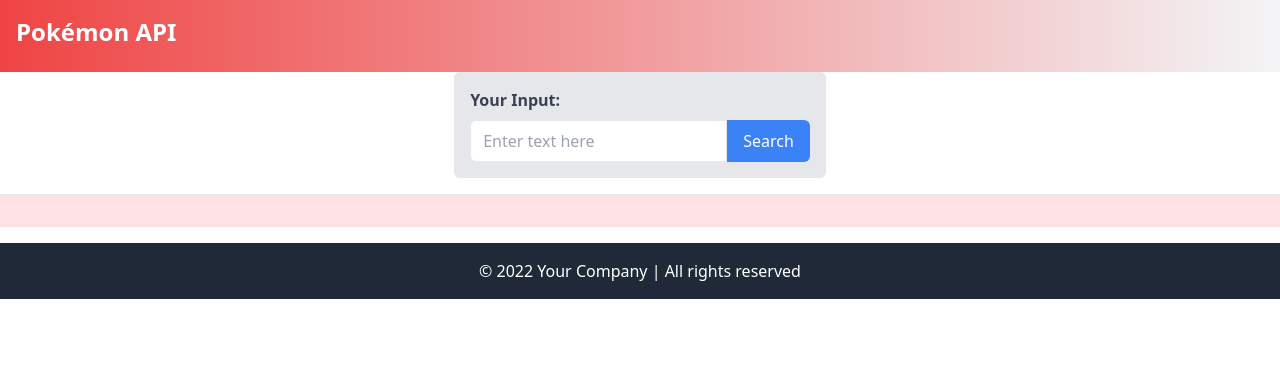
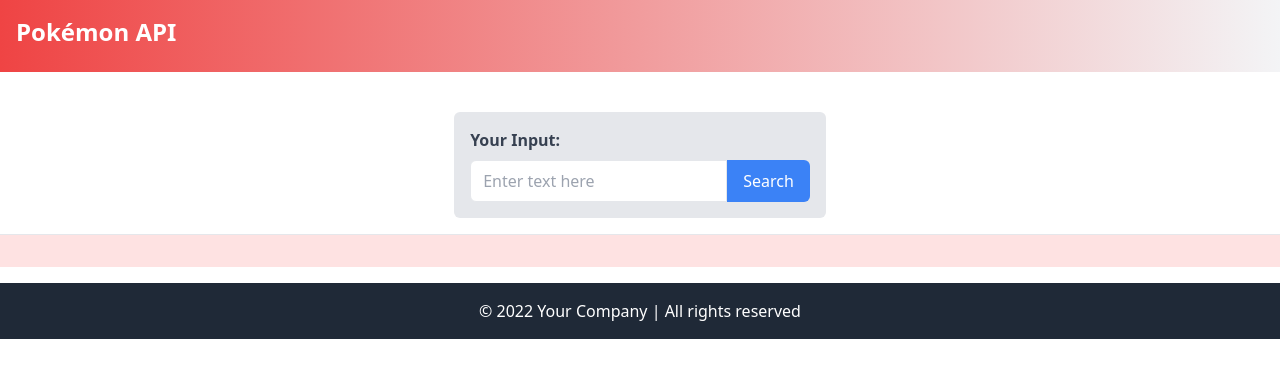
Before and after one commit to maikonweber/react-poke-api, a React (Create React App) app: page / in a window 1280 px wide. Shown: the top 378 px of the page. Built offline with nearby package versions, Linux system fonts and the light colour scheme.

Commit message:
Add Pokemon Details and Scroll

```diff
--- a/src/App.tsx
+++ b/src/App.tsx
@@ -1,40 +1,70 @@
-import React, { useState } from 'react';
+import React, { useEffect, useState } from 'react';
 import Header from './components/Header'
 import InputComponent from './components/InputComponent';
 import ScrollContainer from './components/ScrollContainer'
 import Footer from './components/Footer';
 import axios from 'axios'
+import PokemonDetailContainer from './components/PokemonDetailContainer';
 
 interface Pokemon {
   name: string;
 }
 
-const  App: React.FC = () => {
+const App: React.FC = () => {
   const [searchResults, setSearchResults] = useState<Pokemon[]>([]);
+  const [isDetailedSearch, setIsDetailedSearch] = useState<boolean>(false);
+  const [selectedPokemon, setSelectedPokemon] = useState<Pokemon | null>(null);
+
+
+  useEffect(() => {
+    //   handleSearch('')
+  }, [isDetailedSearch])
 
   const handleSearch = async (searchTerm: string) => {
+    if (searchTerm !== '') {
+      try {
+        const response = await axios.get(`https://pokeapi.co/api/v2/pokemon/${searchTerm}`)
+
+        const pokemonDetails = {
+          name: response.data.name,
+          // Add more details as needed
+        };
+
+        setIsDetailedSearch(true);
+        setSelectedPokemon(pokemonDetails);
+      } catch (error) {
+        console.error('Error fetching more items:', error);
+      }
+    } else {
       try {
         const response = await axios.get('https://pokeapi.co/api/v2/pokemon', {
           params: {
-          limit: 10,
+            limit: 5,
             offset: searchResults.length,
           },
         });
 
-      const newPokemonList = response.data.results.map((pokemon: { name: string }) => ({
+        const newPokemonList = response.data.results.map((pokemon: { name: string, url: string }) => ({
           name: pokemon.name,
+          url: pokemon.url
         }));
+        setIsDetailedSearch(false);
         setSearchResults((prevItems) => [...prevItems, ...newPokemonList]);
       } catch (error) {
         console.error('Error fetching more items:', error);
+      }
     }
   };
 
   return (
     <>
       <Header />
-    <InputComponent onSearch={handleSearch} />
-    <ScrollContainer items={searchResults} onIntersection={() => handleSearch('')}/>
+      <InputComponent onSearch={handleSearch}  />
+      {isDetailedSearch ? (
+        <PokemonDetailContainer pokemon={selectedPokemon} />
+      ) : (
+        <ScrollContainer items={searchResults} onIntersection={() => handleSearch('')} />
+      )}
       <Footer />
     </>
   );
--- a/src/components/Footer/index.tsx
+++ b/src/components/Footer/index.tsx
@@ -3,7 +3,7 @@ import React from 'react';
 
 const Footer: React.FC = () => {
   return (
-    <footer className="bg-gray-800 text-white p-4 mt-4">
+    <footer className="bg-gray-800 max-h-full text-white p-4 mt-4">
       <div className="container mx-auto">
         <p className="text-center">
           &copy; 2022 Your Company | All rights reserved
--- a/src/components/InputComponent/index.tsx
+++ b/src/components/InputComponent/index.tsx
@@ -12,7 +12,7 @@ const InputComponent: React.FC<InputComponentProps> = ({ onSearch }) => {
   };
 
   return (
-    <div className="flex items-center justify-center">
+    <div className="flex items-center mt-10 justify-center">
       <div className="bg-gray-200 p-4 rounded-md">
         <label htmlFor="inputField" className="block text-gray-700 font-bold mb-2">
           Your Input:
--- a/src/components/PokemonDetailContainer/index.tsx
+++ b/src/components/PokemonDetailContainer/index.tsx
@@ -1,18 +1,20 @@
 import React from 'react';
 
 interface PokemonDetailContainerProps {
-  pokemon: {
-    name: string;
-    url: string;
-  };
+  pokemon: Pokemon | null;
 }
+
+interface Pokemon {
+  name: string;
+}
+
 
 const PokemonDetailContainer: React.FC<PokemonDetailContainerProps> = ({ pokemon }) => {
   // You can fetch additional details about the selected Pokémon using the provided URL (pokemon.url)
   // For simplicity, let's just display the name for now
   return (
     <div className="bg-green-100 p-4 mt-4">
-      <h2 className="text-2xl font-bold">Details for {pokemon.name}</h2>
+      <h2 className="text-2xl font-bold">Details for {pokemon?.name}</h2>
       {/* You can add more details here based on your requirements */}
     </div>
   );
```
Lines whose indentation alone changed are shown as unchanged.
